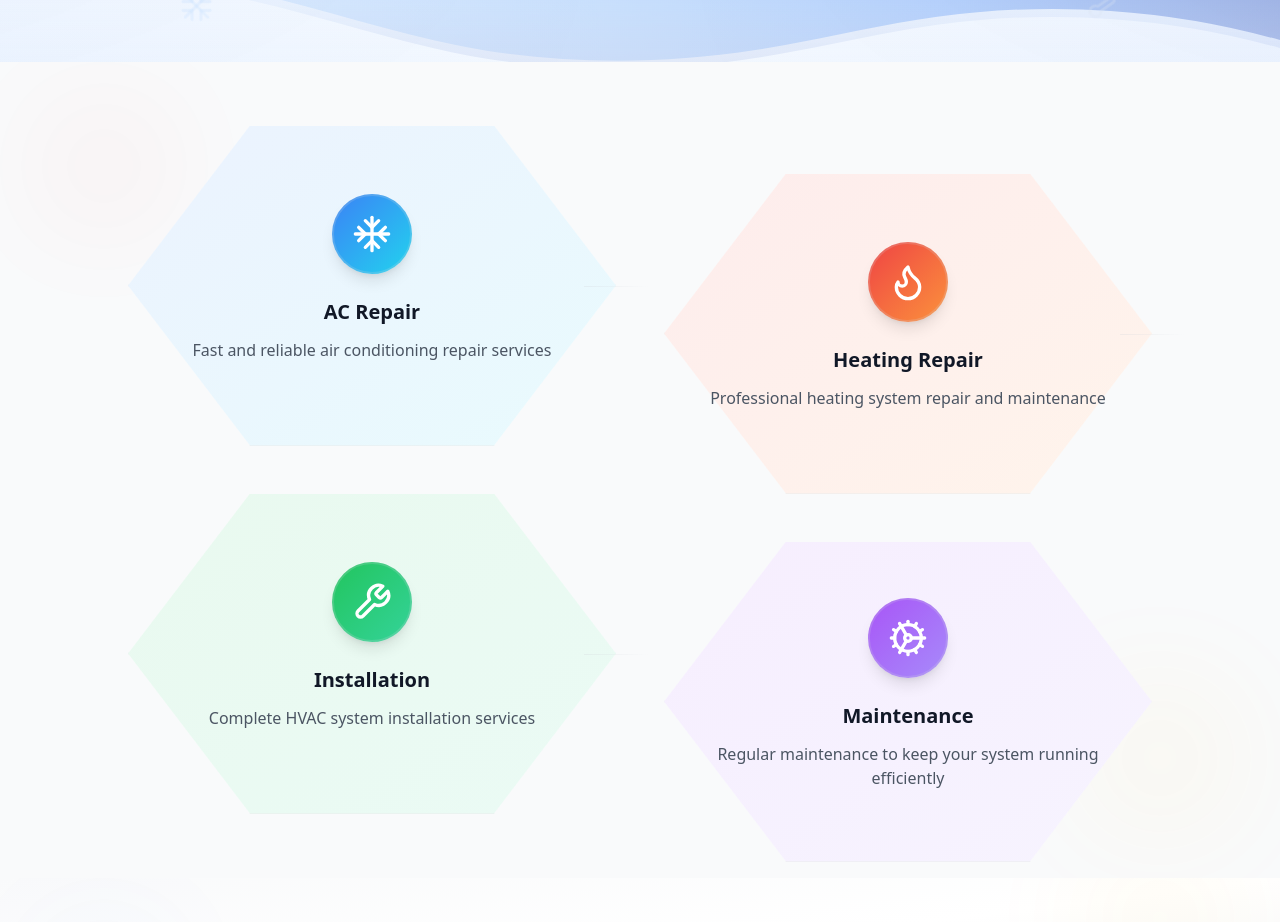
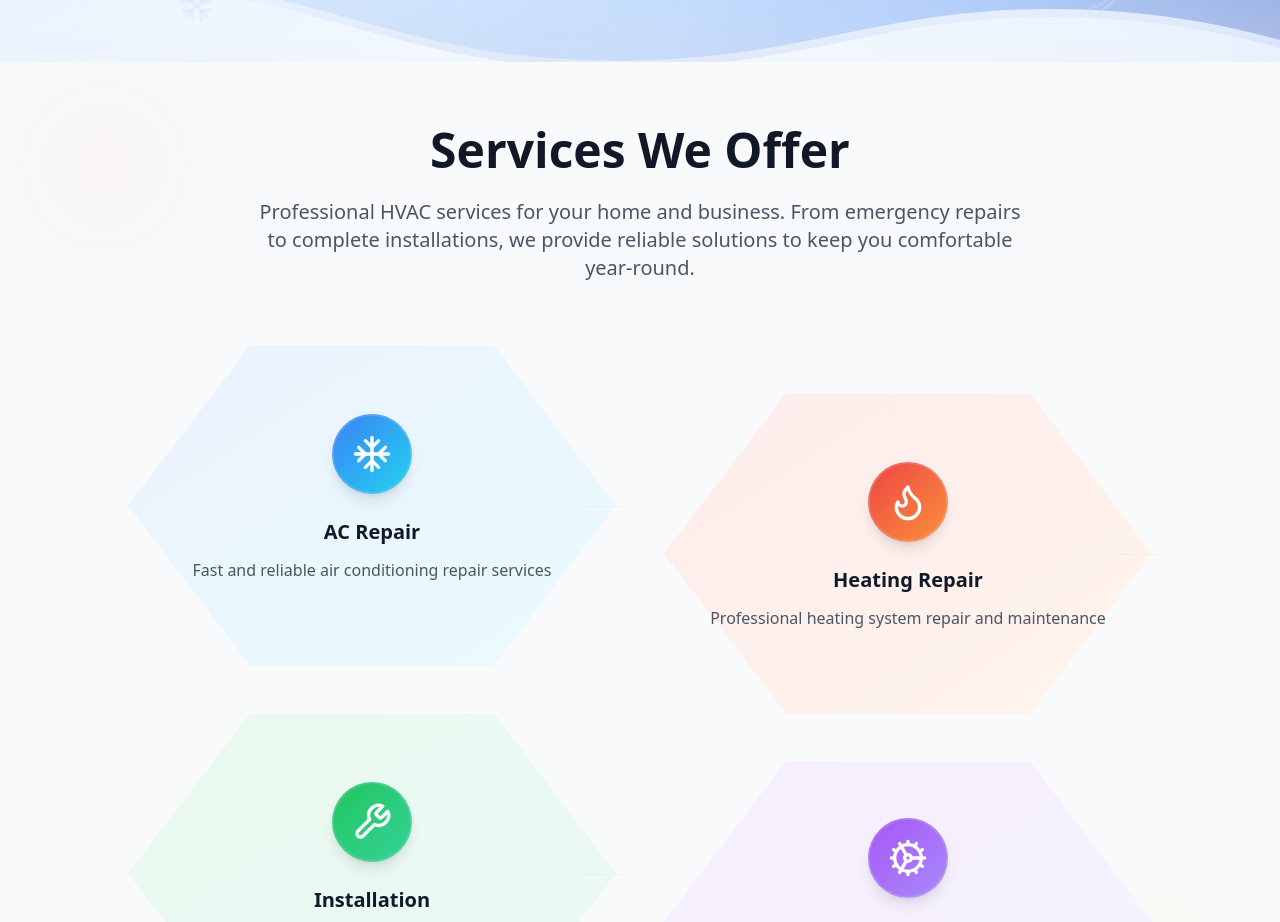
Before and after one commit to en20w/Temp-King-website, a React (Vite) app: page / in a window 1280 px wide. Shown: the part 1480-2402 px from the top of the page. Built offline with nearby package versions, Linux system fonts and the light colour scheme.

Commit message:
Add header to Services section
Added a header to the Services section with a main heading and subtitle to clearly indicate the services offered.
-edited src/components/sections/ServicesSection.tsx
-edited src/pages/Home.tsx

```diff
--- a/src/components/sections/ServicesSection.tsx
+++ b/src/components/sections/ServicesSection.tsx
@@ -46,6 +46,17 @@ const ServicesSection = () => {
       </div>
 
       <div className="container mx-auto px-4 relative z-10">
+        {/* Section Header */}
+        <div className="text-center mb-16">
+          <h2 className="text-3xl md:text-5xl font-bold text-gray-900 mb-6">
+            Services We Offer
+          </h2>
+          <p className="text-xl text-gray-600 max-w-3xl mx-auto">
+            Professional HVAC services for your home and business. From emergency repairs to complete installations,
+            we provide reliable solutions to keep you comfortable year-round.
+          </p>
+        </div>
+
         {/* Hexagonal Grid Container */}
         <div className="relative max-w-5xl mx-auto">
           <div className="grid grid-cols-1 md:grid-cols-2 lg:grid-cols-2 gap-8 lg:gap-12">
```
